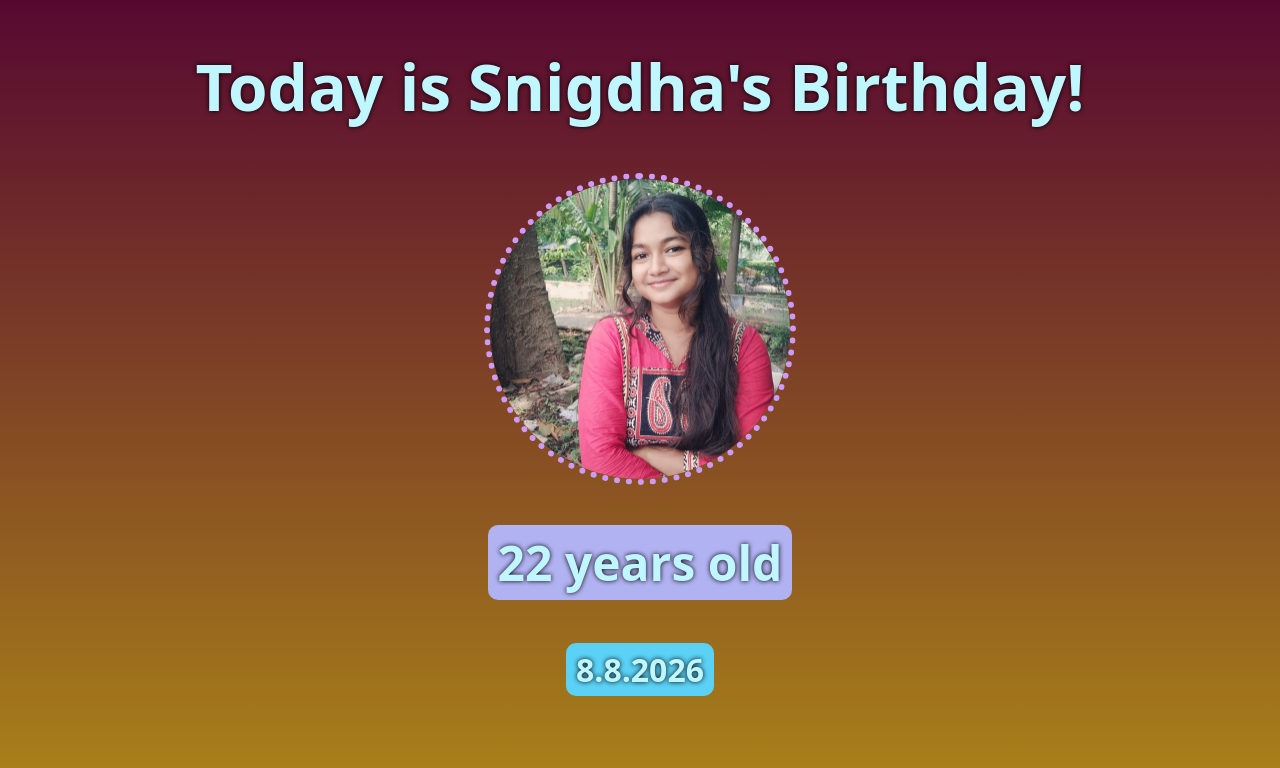
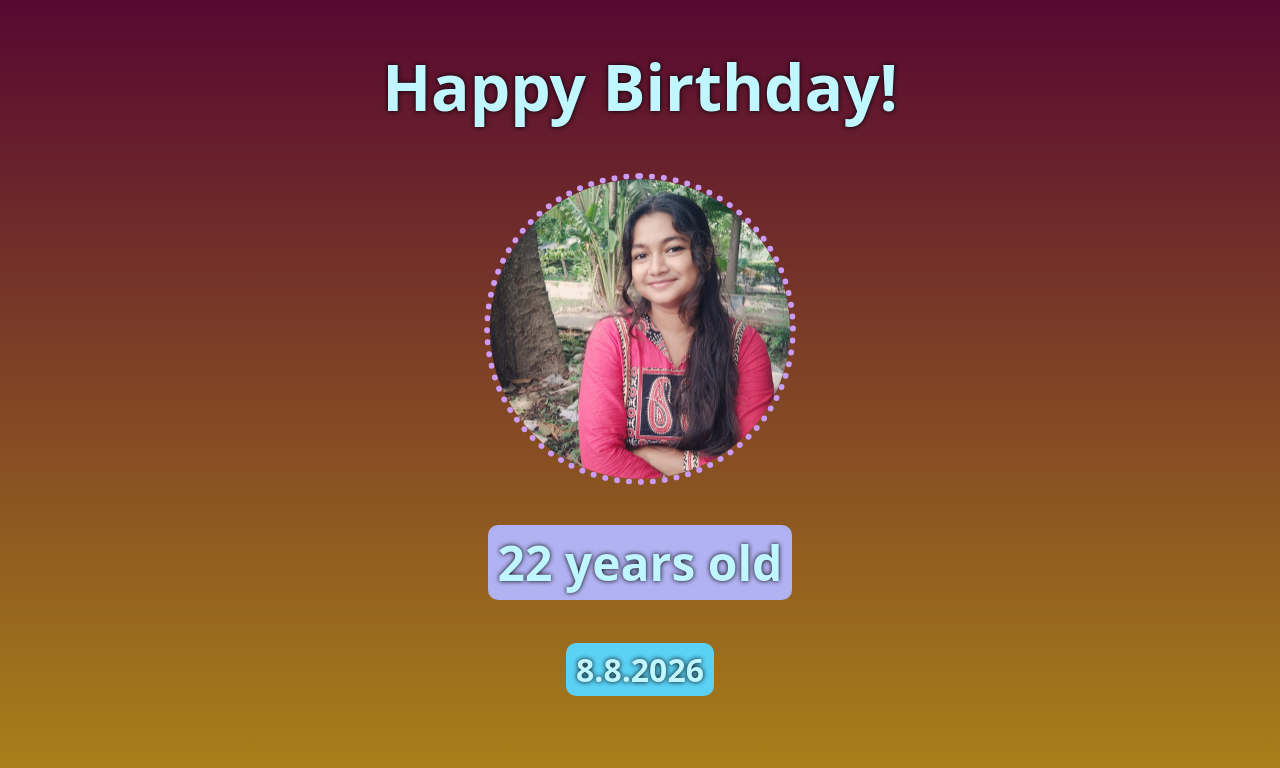
Before and after one commit to sayanpramanik20/Birthday-Gift-Card, a plain HTML site: page index.html in a window 1280 px wide. Shown: the top 768 px of the page. Drawn offline with Linux system fonts and the light colour scheme; a web font is replaced by a local one.

Commit message:
Change birthday message to generic greeting
Happy Birthday!

```diff
--- a/index.html
+++ b/index.html
@@ -10,7 +10,7 @@
 </head>
 <body>
     <div id="header">
-        <h1>Today is Snigdha's Birthday!</h1>
+        <h1>Happy Birthday!</h1>
 
         <img id="main-img" src = "images/mainImage.jpeg">
 
```
